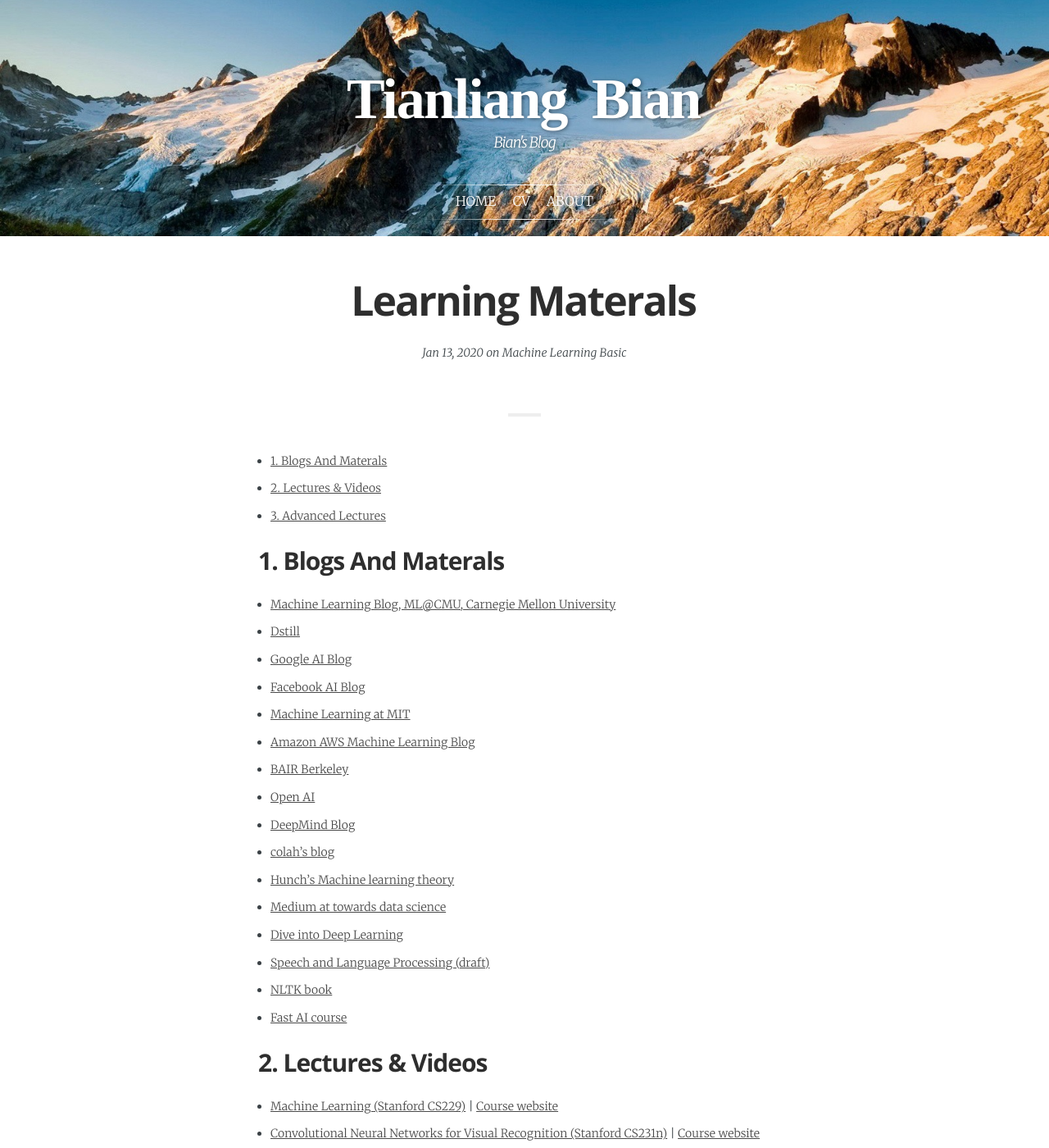
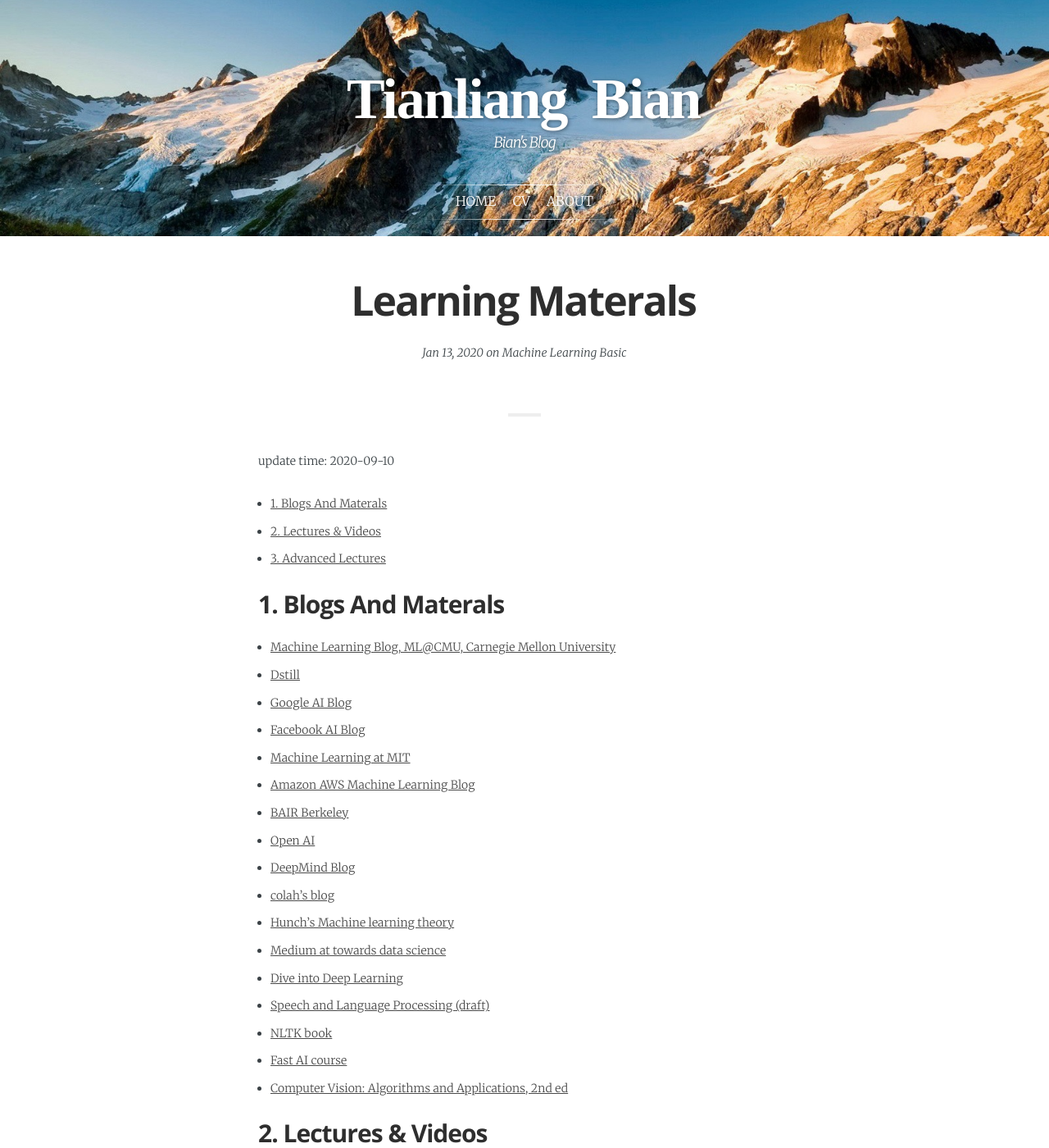
Before and after one commit to TyrionBian/tyrionbian.github.io, a Jekyll site: the page built from _posts/2020-01-13-Learning Materals.md, in a window 1280 px wide and 1400 px high. Shown: the whole window at 82% size. Built offline with Jekyll 4.4.1, drawn with Linux system fonts in a browser that asks for light colours; some web fonts are replaced.

Commit message:
Update 2020-01-13-Learning Materals.md

```diff
--- a/_posts/2020-01-13-Learning Materals.md
+++ b/_posts/2020-01-13-Learning Materals.md
@@ -7,7 +7,7 @@ category:          Machine Learning Basic
 author:            tianliang
 math:              true
 ---
-
+update time: 2020-09-10
 - TOC
 {:toc}
 
@@ -28,6 +28,7 @@ math:              true
 * [Speech and Language Processing (draft)](https://web.stanford.edu/~jurafsky/slp3/)
 * [NLTK book](https://www.nltk.org/book/)
 * [Fast AI course](https://course.fast.ai/)
+* [Computer Vision: Algorithms and Applications, 2nd ed](http://szeliski.org/Book/)
 
 
 
```
